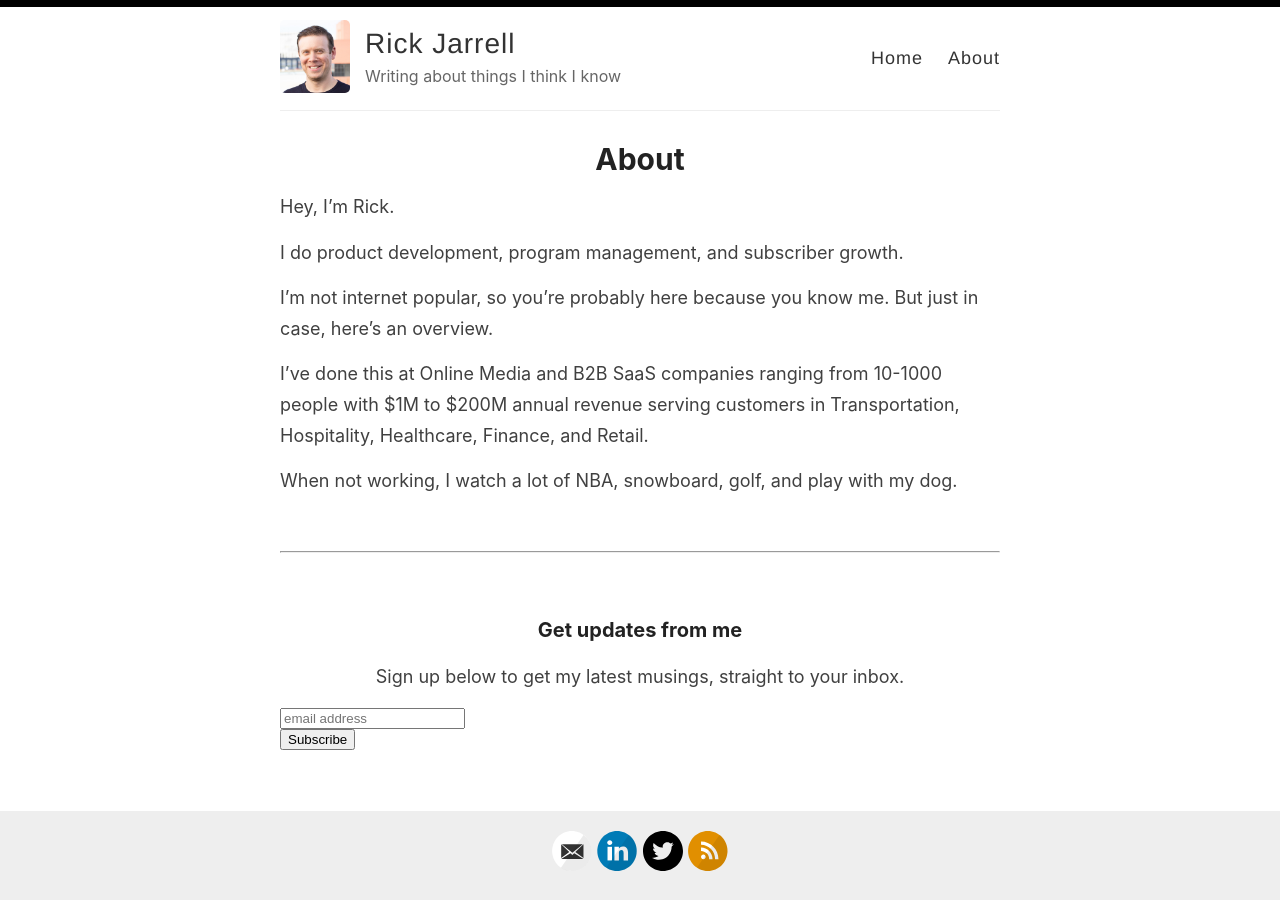
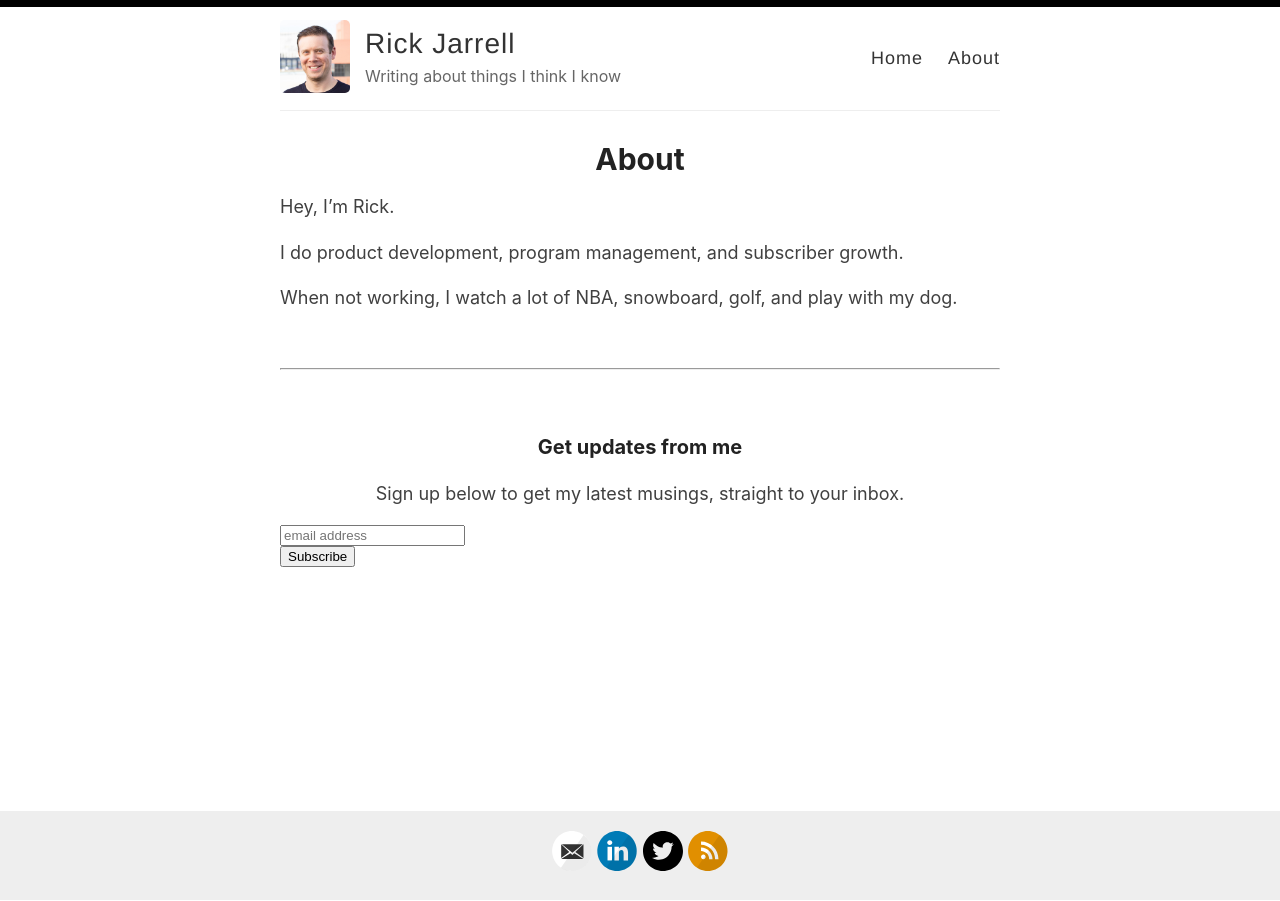
Before and after one commit to rickjarrell/backupblog, a Jekyll site: the page built from _pages/about.md, in a window 1280 px wide. Built offline with Jekyll 4.4.1, drawn with Linux system fonts in a browser that asks for light colours; comment, search, counter and statistics services are not loaded.

Commit message:
Update about.md

```diff
--- a/_pages/about.md
+++ b/_pages/about.md
@@ -8,8 +8,4 @@ Hey, I'm Rick.
 
 I do product development, program management, and subscriber growth.
 
-I'm not internet popular, so you're probably here because you know me. But just in case, here's an overview.
-
-I've done this at Online Media and B2B SaaS companies ranging from 10-1000 people with $1M to $200M annual revenue serving customers in Transportation, Hospitality, Healthcare, Finance, and Retail.
-
 When not working, I watch a lot of NBA, snowboard, golf, and play with my dog.
```
